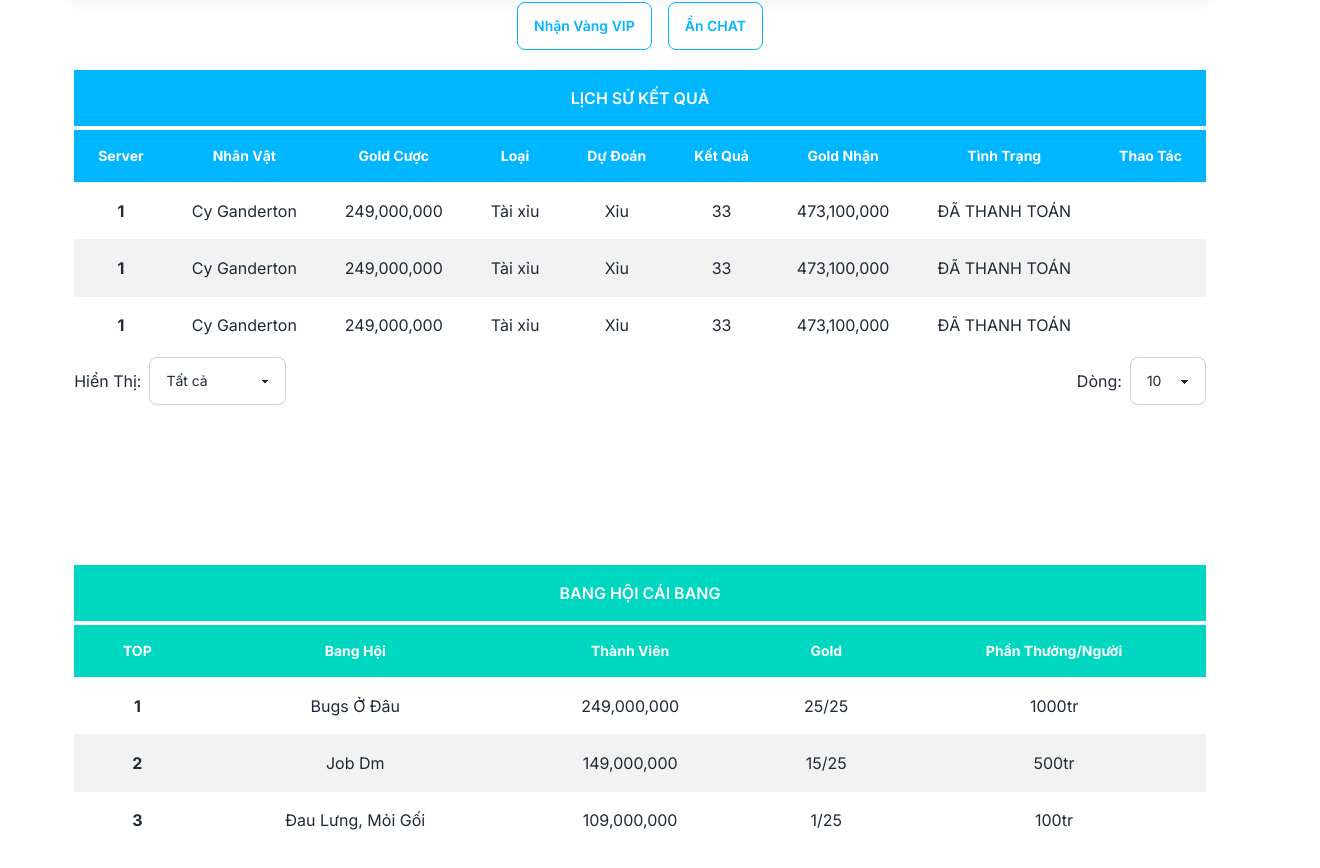
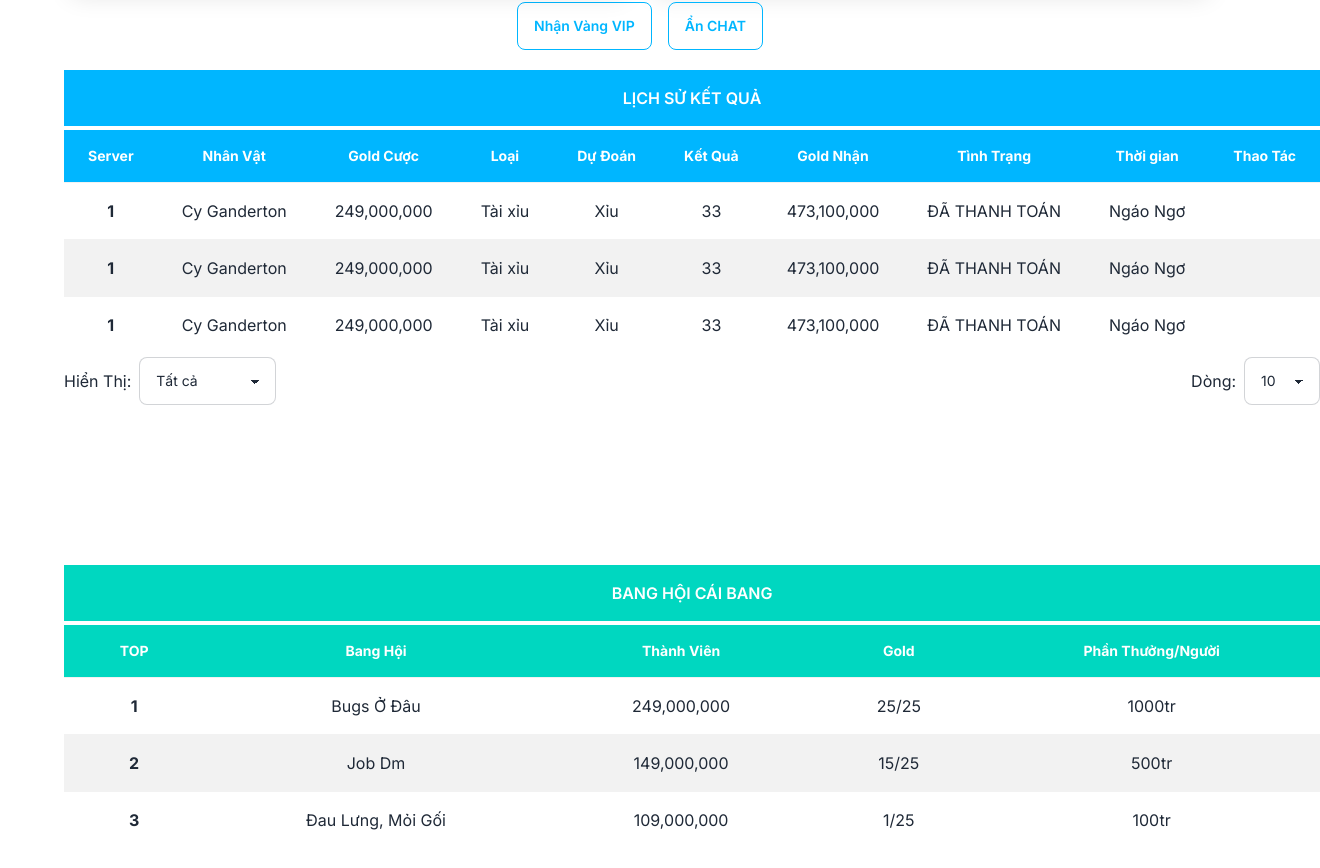
Before and after one commit to rinrinx28/hsowin, a Next.js app: page / in a window 1280 px wide. Shown: the part 1432-2300 px from the top of the page, 1320 px wide, since content can reach past the window. Built offline with nearby package versions, Linux system fonts and the light colour scheme.

Commit message:
Add col Table Result

```diff
--- a/src/components/TableResult.tsx
+++ b/src/components/TableResult.tsx
@@ -15,10 +15,11 @@ export default function TableResult() {
 						<th>Kết Quả</th>
 						<th>Gold Nhận</th>
 						<th>Tình Trạng</th>
+						<th>Thời gian</th>
 						<th>Thao Tác</th>
 					</tr>
 				</thead>
-				<tbody className="text-sm text-center">
+				<tbody className="text-sm text-center text-nowrap">
 					{/* row 1 */}
 					<tr className="hover">
 						<th>1</th>
@@ -29,6 +30,7 @@ export default function TableResult() {
 						<td>33</td>
 						<td>473,100,000</td>
 						<td>ĐÃ THANH TOÁN</td>
+						<td>Ngáo Ngơ</td>
 						<td></td>
 					</tr>
 					{/* row 2 */}
@@ -41,6 +43,7 @@ export default function TableResult() {
 						<td>33</td>
 						<td>473,100,000</td>
 						<td>ĐÃ THANH TOÁN</td>
+						<td>Ngáo Ngơ</td>
 						<td></td>
 					</tr>
 					{/* row 3 */}
@@ -53,6 +56,7 @@ export default function TableResult() {
 						<td>33</td>
 						<td>473,100,000</td>
 						<td>ĐÃ THANH TOÁN</td>
+						<td>Ngáo Ngơ</td>
 						<td></td>
 					</tr>
 				</tbody>
```
